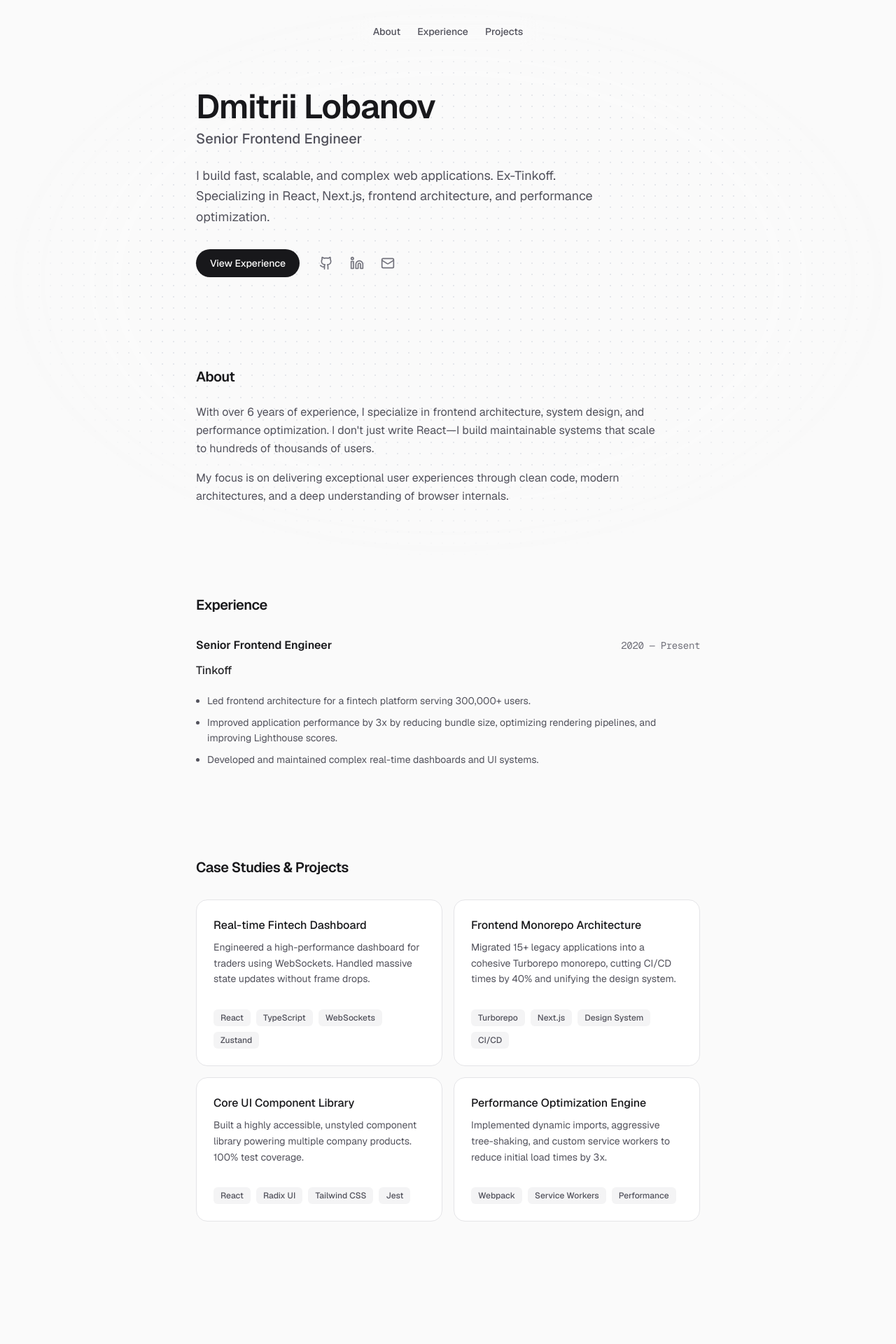
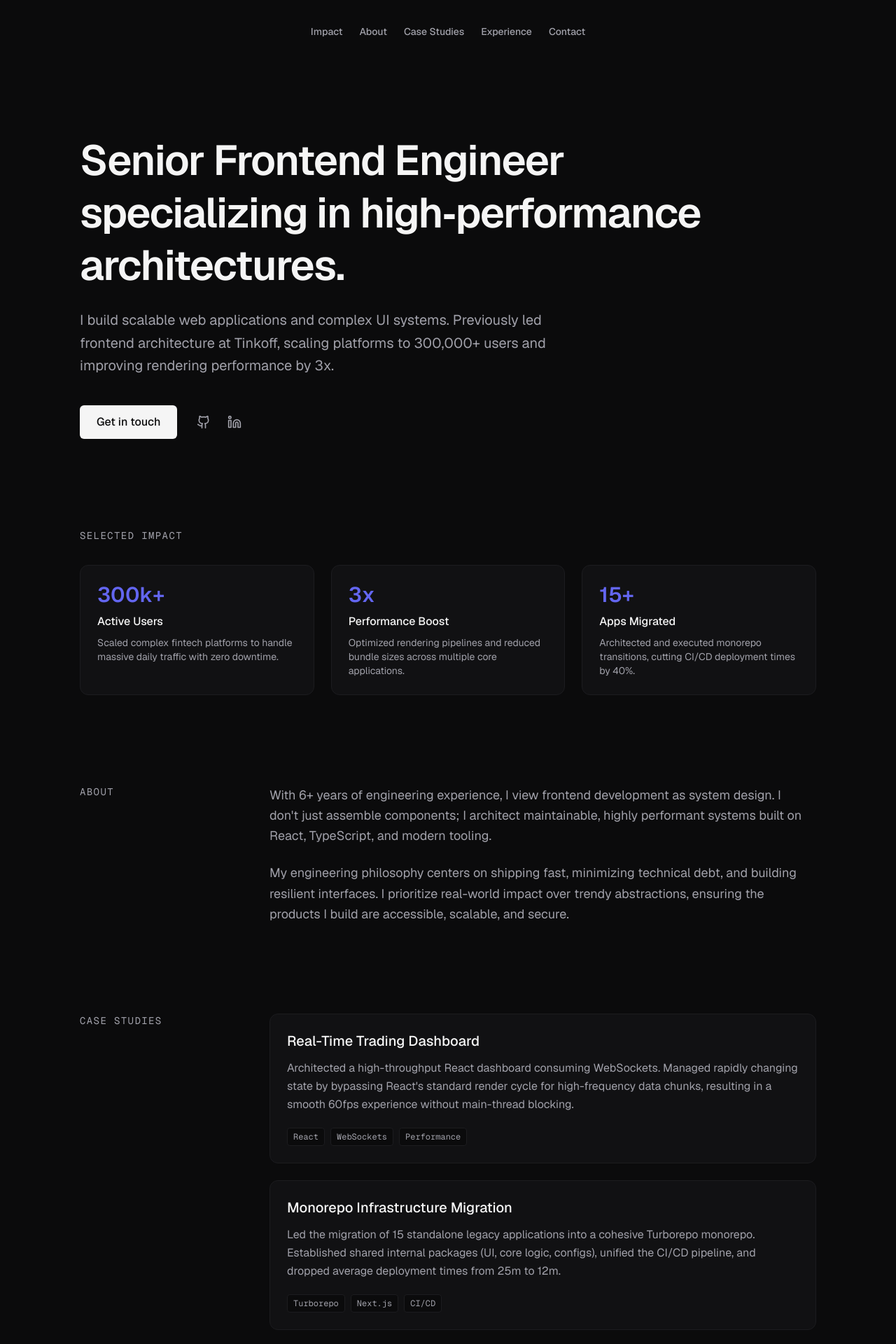
Before and after one commit to Dmitrii-Lobanov/portfolio, a Next.js app: page / in a window 1280 px wide. Shown: the top 1920 px of the page at 70% size. Built offline with nearby package versions, Linux system fonts and the light colour scheme.

Commit message:
Refactor design

```diff
--- a/src/app/globals.css
+++ b/src/app/globals.css
@@ -3,12 +3,30 @@
 @theme inline {
   --font-sans: var(--font-geist-sans);
   --font-mono: var(--font-geist-mono);
+
+  /* Custom Portfolio Colors */
+  --color-bg-base: #0b0b0c;
+  --color-bg-surface: #111113;
+  --color-border-subtle: #1c1c1f;
+  --color-text-primary: #f5f5f5;
+  --color-text-secondary: #a1a1aa;
+  --color-accent-indigo: #6366f1;
 }
 
 html {
   scroll-behavior: smooth;
+  background-color: var(--color-bg-base);
 }
 
 body {
+  background-color: var(--color-bg-base);
+  color: var(--color-text-primary);
   font-family: var(--font-sans), Arial, Helvetica, sans-serif;
+  -webkit-font-smoothing: antialiased;
+  -moz-osx-font-smoothing: grayscale;
 }
+
+::selection {
+  background-color: rgba(99, 102, 241, 0.3); /* Indigo Accent */
+  color: #f5f5f5;
+}
--- a/src/app/layout.tsx
+++ b/src/app/layout.tsx
@@ -16,7 +16,7 @@ const geistMono = Geist_Mono({
 export const metadata: Metadata = {
   title: "Dmitrii Lobanov | Senior Frontend Engineer",
   description:
-    "Senior Frontend Engineer with 6+ years of experience specializing in React, Next.js, and high-performance architecture. Ex-Tinkoff.",
+    "Senior Frontend Engineer focused on performance, architecture, and system design. Ex-Tinkoff.",
 };
 
 export default function RootLayout({
@@ -25,16 +25,12 @@ export default function RootLayout({
   children: React.ReactNode;
 }>) {
   return (
-    <html
-      lang="en"
-      className={`${geistSans.variable} ${geistMono.variable} antialiased dark`}
-    >
-      <body className="min-h-screen bg-zinc-50 dark:bg-zinc-950 text-zinc-900 dark:text-zinc-50 selection:bg-zinc-300 dark:selection:bg-zinc-800 selection:text-zinc-900 dark:selection:text-zinc-50">
-        {/* Background glow effects */}
-        <div className="fixed inset-0 -z-10 h-full w-full bg-zinc-50 dark:bg-zinc-950 bg-[radial-gradient(#e5e7eb_1px,transparent_1px)] dark:bg-[radial-gradient(#1f2937_1px,transparent_1px)] [background-size:16px_16px] [mask-image:radial-gradient(ellipse_50%_50%_at_50%_50%,#000_70%,transparent_100%)]"></div>
-
+    <html lang="en" className={`${geistSans.variable} ${geistMono.variable}`}>
+      <body className="min-h-screen bg-bg-base text-text-primary antialiased">
         <Header />
-        <div className="max-w-3xl mx-auto px-6 py-24 md:py-32">{children}</div>
+        <div className="max-w-[1100px] mx-auto px-6 py-24 md:py-32">
+          {children}
+        </div>
       </body>
     </html>
   );
--- a/src/app/page.tsx
+++ b/src/app/page.tsx
@@ -1,44 +1,33 @@
-import { Mail } from "lucide-react";
 import { GithubIcon, LinkedinIcon } from "@/components/icons";
-import { ProjectCard } from "@/components/project-card";
-import {
-  FadeIn,
-  FadeInStagger,
-  FadeInStaggerItem,
-} from "@/components/ui/fade-in";
+import { Mail, ArrowUpRight } from "lucide-react";
 
 export default function Home() {
   return (
-    <main className="flex flex-col gap-24 md:gap-32 pb-24">
+    <main className="flex flex-col gap-32">
       {/* Hero Section */}
-      <FadeIn delay={0.1}>
-        <section className="flex flex-col gap-6">
-          <div className="flex flex-col gap-2">
-            <h1 className="text-3xl md:text-5xl font-semibold tracking-tight text-zinc-900 dark:text-zinc-50">
-              Dmitrii Lobanov
+      <section className="flex flex-col gap-6 pt-16">
+        <h1 className="text-4xl md:text-6xl font-semibold tracking-tight text-text-primary leading-tight max-w-4xl">
+          Senior Frontend Engineer specializing in high&#8209;performance
+          architectures.
         </h1>
-            <h2 className="text-zinc-600 dark:text-zinc-400 text-lg md:text-xl font-medium">
-              Senior Frontend Engineer
-            </h2>
-          </div>
-          <p className="text-zinc-600 dark:text-zinc-400 max-w-xl leading-relaxed text-base md:text-lg">
-            I build fast, scalable, and complex web applications. Ex-Tinkoff.
-            Specializing in React, Next.js, frontend architecture, and
-            performance optimization.
+        <p className="text-text-secondary text-lg md:text-xl max-w-2xl leading-relaxed">
+          I build scalable web applications and complex UI systems. Previously
+          led frontend architecture at Tinkoff, scaling platforms to 300,000+
+          users and improving rendering performance by 3x.
         </p>
-          <div className="flex gap-6 items-center mt-2">
+        <div className="flex gap-6 items-center mt-4">
           <a
-              href="#experience"
-              className="bg-zinc-900 dark:bg-zinc-50 text-zinc-50 dark:text-zinc-900 px-5 py-2.5 rounded-full font-medium hover:bg-zinc-800 dark:hover:bg-zinc-200 transition-colors text-sm"
+            href="#contact"
+            className="bg-text-primary text-bg-base px-6 py-3 rounded-md font-medium hover:bg-white/90 transition-colors"
           >
-              View Experience
+            Get in touch
           </a>
-            <div className="flex items-center gap-4 text-zinc-500">
+          <div className="flex items-center gap-4 text-text-secondary">
             <a
               href="https://github.com"
               target="_blank"
               rel="noreferrer"
-                className="hover:text-zinc-900 dark:hover:text-zinc-100 transition-colors p-1"
+              className="hover:text-text-primary transition-colors p-1"
             >
               <GithubIcon className="w-5 h-5" />
               <span className="sr-only">GitHub</span>
@@ -47,124 +36,221 @@ export default function Home() {
               href="https://linkedin.com"
               target="_blank"
               rel="noreferrer"
-                className="hover:text-zinc-900 dark:hover:text-zinc-100 transition-colors p-1"
+              className="hover:text-text-primary transition-colors p-1"
             >
               <LinkedinIcon className="w-5 h-5" />
               <span className="sr-only">LinkedIn</span>
             </a>
-              <a
-                href="mailto:contact@example.com"
-                className="hover:text-zinc-900 dark:hover:text-zinc-100 transition-colors p-1"
-              >
-                <Mail className="w-5 h-5" />
-                <span className="sr-only">Email</span>
-              </a>
           </div>
         </div>
       </section>
-      </FadeIn>
 
-      {/* About Section */}
-      <FadeIn delay={0.2}>
-        <section id="about" className="flex flex-col gap-6">
-          <h3 className="text-xl font-semibold tracking-tight text-zinc-900 dark:text-zinc-100">
+      {/* Selected Impact */}
+      <section id="impact" className="flex flex-col gap-8">
+        <h2 className="text-sm font-mono tracking-widest uppercase text-text-secondary">
+          Selected Impact
+        </h2>
+        <div className="grid grid-cols-1 md:grid-cols-3 gap-6">
+          <div className="flex flex-col gap-2 p-6 bg-bg-surface border border-border-subtle rounded-xl">
+            <span className="text-3xl font-semibold text-accent-indigo">
+              300k+
+            </span>
+            <span className="text-text-primary font-medium">Active Users</span>
+            <span className="text-sm text-text-secondary">
+              Scaled complex fintech platforms to handle massive daily traffic
+              with zero downtime.
+            </span>
+          </div>
+          <div className="flex flex-col gap-2 p-6 bg-bg-surface border border-border-subtle rounded-xl">
+            <span className="text-3xl font-semibold text-accent-indigo">
+              3x
+            </span>
+            <span className="text-text-primary font-medium">
+              Performance Boost
+            </span>
+            <span className="text-sm text-text-secondary">
+              Optimized rendering pipelines and reduced bundle sizes across
+              multiple core applications.
+            </span>
+          </div>
+          <div className="flex flex-col gap-2 p-6 bg-bg-surface border border-border-subtle rounded-xl">
+            <span className="text-3xl font-semibold text-accent-indigo">
+              15+
+            </span>
+            <span className="text-text-primary font-medium">Apps Migrated</span>
+            <span className="text-sm text-text-secondary">
+              Architected and executed monorepo transitions, cutting CI/CD
+              deployment times by 40%.
+            </span>
+          </div>
+        </div>
+      </section>
+
+      {/* About */}
+      <section id="about" className="grid grid-cols-1 md:grid-cols-4 gap-8">
+        <h2 className="text-sm font-mono tracking-widest uppercase text-text-secondary md:col-span-1">
           About
-          </h3>
-          <div className="flex flex-col gap-4 text-zinc-600 dark:text-zinc-400 leading-relaxed max-w-2xl">
+        </h2>
+        <div className="md:col-span-3 flex flex-col gap-6 text-text-secondary text-lg leading-relaxed max-w-3xl">
           <p>
-              With over 6 years of experience, I specialize in frontend
-              architecture, system design, and performance optimization. I don't
-              just write React—I build maintainable systems that scale to
-              hundreds of thousands of users.
+            With 6+ years of engineering experience, I view frontend development
+            as system design. I don't just assemble components; I architect
+            maintainable, highly performant systems built on React, TypeScript,
+            and modern tooling.
           </p>
           <p>
-              My focus is on delivering exceptional user experiences through
-              clean code, modern architectures, and a deep understanding of
-              browser internals.
+            My engineering philosophy centers on shipping fast, minimizing
+            technical debt, and building resilient interfaces. I prioritize
+            real-world impact over trendy abstractions, ensuring the products I
+            build are accessible, scalable, and secure.
           </p>
         </div>
       </section>
-      </FadeIn>
 
-      {/* Experience Section */}
-      <FadeIn delay={0.3}>
-        <section id="experience" className="flex flex-col gap-8">
-          <h3 className="text-xl font-semibold tracking-tight text-zinc-900 dark:text-zinc-100">
+      {/* Engineering Case Studies */}
+      <section
+        id="case-studies"
+        className="grid grid-cols-1 md:grid-cols-4 gap-8"
+      >
+        <h2 className="text-sm font-mono tracking-widest uppercase text-text-secondary md:col-span-1">
+          Case Studies
+        </h2>
+        <div className="md:col-span-3 grid grid-cols-1 gap-6">
+          <a
+            href="#"
+            className="group flex flex-col sm:flex-row gap-6 p-6 bg-bg-surface border border-border-subtle rounded-xl hover:border-text-secondary/30 transition-colors"
+          >
+            <div className="flex-1 flex flex-col gap-3">
+              <h3 className="text-xl font-medium text-text-primary flex items-center gap-2">
+                Real-Time Trading Dashboard
+                <ArrowUpRight className="w-4 h-4 text-text-secondary opacity-0 -translate-x-2 group-hover:opacity-100 group-hover:translate-x-0 transition-all" />
+              </h3>
+              <p className="text-text-secondary leading-relaxed">
+                Architected a high-throughput React dashboard consuming
+                WebSockets. Managed rapidly changing state by bypassing React's
+                standard render cycle for high-frequency data chunks, resulting
+                in a smooth 60fps experience without main-thread blocking.
+              </p>
+              <div className="flex gap-2 mt-2">
+                <span className="text-xs font-mono px-2 py-1 bg-bg-base border border-border-subtle rounded text-text-secondary">
+                  React
+                </span>
+                <span className="text-xs font-mono px-2 py-1 bg-bg-base border border-border-subtle rounded text-text-secondary">
+                  WebSockets
+                </span>
+                <span className="text-xs font-mono px-2 py-1 bg-bg-base border border-border-subtle rounded text-text-secondary">
+                  Performance
+                </span>
+              </div>
+            </div>
+          </a>
+
+          <a
+            href="#"
+            className="group flex flex-col sm:flex-row gap-6 p-6 bg-bg-surface border border-border-subtle rounded-xl hover:border-text-secondary/30 transition-colors"
+          >
+            <div className="flex-1 flex flex-col gap-3">
+              <h3 className="text-xl font-medium text-text-primary flex items-center gap-2">
+                Monorepo Infrastructure Migration
+                <ArrowUpRight className="w-4 h-4 text-text-secondary opacity-0 -translate-x-2 group-hover:opacity-100 group-hover:translate-x-0 transition-all" />
+              </h3>
+              <p className="text-text-secondary leading-relaxed">
+                Led the migration of 15 standalone legacy applications into a
+                cohesive Turborepo monorepo. Established shared internal
+                packages (UI, core logic, configs), unified the CI/CD pipeline,
+                and dropped average deployment times from 25m to 12m.
+              </p>
+              <div className="flex gap-2 mt-2">
+                <span className="text-xs font-mono px-2 py-1 bg-bg-base border border-border-subtle rounded text-text-secondary">
+                  Turborepo
+                </span>
+                <span className="text-xs font-mono px-2 py-1 bg-bg-base border border-border-subtle rounded text-text-secondary">
+                  Next.js
+                </span>
+                <span className="text-xs font-mono px-2 py-1 bg-bg-base border border-border-subtle rounded text-text-secondary">
+                  CI/CD
+                </span>
+              </div>
+            </div>
+          </a>
+        </div>
+      </section>
+
+      {/* Experience */}
+      <section
+        id="experience"
+        className="grid grid-cols-1 md:grid-cols-4 gap-8"
+      >
+        <h2 className="text-sm font-mono tracking-widest uppercase text-text-secondary md:col-span-1">
           Experience
+        </h2>
+        <div className="md:col-span-3 flex flex-col gap-12">
+          <div className="flex flex-col gap-4">
+            <div className="flex flex-col sm:flex-row justify-between sm:items-baseline gap-2">
+              <div>
+                <h3 className="text-lg font-medium text-text-primary">
+                  Senior Frontend Engineer
                 </h3>
-
-          <div className="flex flex-col gap-12">
-            {/* Job 1 */}
-            <div className="flex flex-col gap-3 group">
-              <div className="flex flex-col sm:flex-row sm:items-baseline justify-between gap-1">
-                <h4 className="text-base font-semibold text-zinc-900 dark:text-zinc-100 group-hover:text-blue-600 dark:group-hover:text-blue-400 transition-colors">
-                  Senior Frontend Engineer
-                </h4>
-                <span className="text-zinc-500 text-sm font-mono tracking-tight">
+                <h4 className="text-text-secondary">Tinkoff</h4>
+              </div>
+              <span className="text-sm font-mono text-text-secondary">
                 2020 — Present
               </span>
             </div>
-              <div className="text-zinc-800 dark:text-zinc-300 font-medium">
-                Tinkoff
+            <p className="text-text-secondary leading-relaxed max-w-2xl">
+              Led the architecture and development of core financial products.
+              Spearheaded performance initiatives resulting in a 3x speedup in
+              TTI (Time to Interactive). Mentored junior and mid-level
+              engineers, enforced strict code quality standards, and closely
+              collaborated with product and design to align technical
+              constraints with business objectives.
+            </p>
           </div>
-              <ul className="list-disc list-outside ml-4 mt-2 flex flex-col gap-2 text-zinc-600 dark:text-zinc-400 text-sm leading-relaxed max-w-2xl">
-                <li>
-                  Led frontend architecture for a fintech platform serving
-                  300,000+ users.
-                </li>
-                <li>
-                  Improved application performance by 3x by reducing bundle
-                  size, optimizing rendering pipelines, and improving Lighthouse
-                  scores.
-                </li>
-                <li>
-                  Developed and maintained complex real-time dashboards and UI
-                  systems.
-                </li>
-              </ul>
+
+          <div className="flex flex-col gap-4">
+            <div className="flex flex-col sm:flex-row justify-between sm:items-baseline gap-2">
+              <div>
+                <h3 className="text-lg font-medium text-text-primary">
+                  Frontend Engineer
+                </h3>
+                <h4 className="text-text-secondary">Previous Company</h4>
+              </div>
+              <span className="text-sm font-mono text-text-secondary">
+                2018 — 2020
+              </span>
+            </div>
+            <p className="text-text-secondary leading-relaxed max-w-2xl">
+              Developed and scaled responsive web applications using React and
+              Redux. Integrated complex third-party APIs and established
+              comprehensive testing suites using Jest and Cypress.
+            </p>
           </div>
         </div>
       </section>
-      </FadeIn>
 
-      {/* Case Studies Section */}
-      <FadeIn delay={0.4}>
-        <section id="projects" className="flex flex-col gap-8">
-          <h3 className="text-xl font-semibold tracking-tight text-zinc-900 dark:text-zinc-100">
-            Case Studies & Projects
-          </h3>
-          <FadeInStagger className="grid grid-cols-1 sm:grid-cols-2 gap-4">
-            <FadeInStaggerItem>
-              <ProjectCard
-                title="Real-time Fintech Dashboard"
-                description="Engineered a high-performance dashboard for traders using WebSockets. Handled massive state updates without frame drops."
-                tags={["React", "TypeScript", "WebSockets", "Zustand"]}
-              />
-            </FadeInStaggerItem>
-            <FadeInStaggerItem>
-              <ProjectCard
-                title="Frontend Monorepo Architecture"
-                description="Migrated 15+ legacy applications into a cohesive Turborepo monorepo, cutting CI/CD times by 40% and unifying the design system."
-                tags={["Turborepo", "Next.js", "Design System", "CI/CD"]}
-              />
-            </FadeInStaggerItem>
-            <FadeInStaggerItem>
-              <ProjectCard
-                title="Core UI Component Library"
-                description="Built a highly accessible, unstyled component library powering multiple company products. 100% test coverage."
-                tags={["React", "Radix UI", "Tailwind CSS", "Jest"]}
-              />
-            </FadeInStaggerItem>
-            <FadeInStaggerItem>
-              <ProjectCard
-                title="Performance Optimization Engine"
-                description="Implemented dynamic imports, aggressive tree-shaking, and custom service workers to reduce initial load times by 3x."
-                tags={["Webpack", "Service Workers", "Performance"]}
-              />
-            </FadeInStaggerItem>
-          </FadeInStagger>
+      {/* Contact */}
+      <section
+        id="contact"
+        className="flex flex-col gap-6 pt-16 border-t border-border-subtle"
+      >
+        <div className="flex flex-col gap-2">
+          <h2 className="text-2xl font-semibold text-text-primary">
+            Ready to scale?
+          </h2>
+          <p className="text-text-secondary">
+            I am open to senior remote opportunities globally.
+          </p>
+        </div>
+        <div className="flex gap-4 items-center">
+          <a
+            href="mailto:contact@example.com"
+            className="flex items-center gap-2 text-text-primary hover:text-accent-indigo transition-colors font-medium"
+          >
+            <Mail className="w-5 h-5" />
+            Email Me
+          </a>
+        </div>
       </section>
-      </FadeIn>
     </main>
   );
 }
--- a/src/components/header.tsx
+++ b/src/components/header.tsx
@@ -1,14 +1,15 @@
 "use client";
 
-import { motion } from "framer-motion";
 import Link from "next/link";
 import { useEffect, useState } from "react";
 import { cn } from "@/lib/utils";
 
 const navItems = [
+  { name: "Impact", href: "#impact" },
   { name: "About", href: "#about" },
+  { name: "Case Studies", href: "#case-studies" },
   { name: "Experience", href: "#experience" },
-  { name: "Projects", href: "#projects" },
+  { name: "Contact", href: "#contact" },
 ];
 
 export function Header() {
@@ -24,14 +25,11 @@ export function Header() {
 
   return (
     <header className="fixed top-0 left-0 right-0 z-50 flex justify-center pt-6 px-6 pointer-events-none">
-      <motion.nav
-        initial={{ y: -20, opacity: 0 }}
-        animate={{ y: 0, opacity: 1 }}
-        transition={{ duration: 0.5, ease: "easeOut" }}
+      <nav
         className={cn(
-          "pointer-events-auto flex items-center gap-6 rounded-full px-6 py-2.5 backdrop-blur-md border transition-all duration-300",
+          "pointer-events-auto flex items-center gap-6 rounded-full px-6 py-2.5 transition-all duration-200 border",
           isScrolled
-            ? "bg-white/70 dark:bg-zinc-900/70 border-zinc-200 dark:border-zinc-800 shadow-sm"
+            ? "bg-bg-surface/80 backdrop-blur-md border-border-subtle shadow-sm"
             : "bg-transparent border-transparent",
         )}
       >
@@ -39,12 +37,12 @@ export function Header() {
           <Link
             key={item.name}
             href={item.href}
-            className="text-sm font-medium text-zinc-600 dark:text-zinc-400 hover:text-zinc-900 dark:hover:text-zinc-50 transition-colors"
+            className="text-sm font-medium text-text-secondary hover:text-text-primary transition-colors"
           >
             {item.name}
           </Link>
         ))}
-      </motion.nav>
+      </nav>
     </header>
   );
 }
```
Lines whose indentation alone changed are shown as unchanged.
